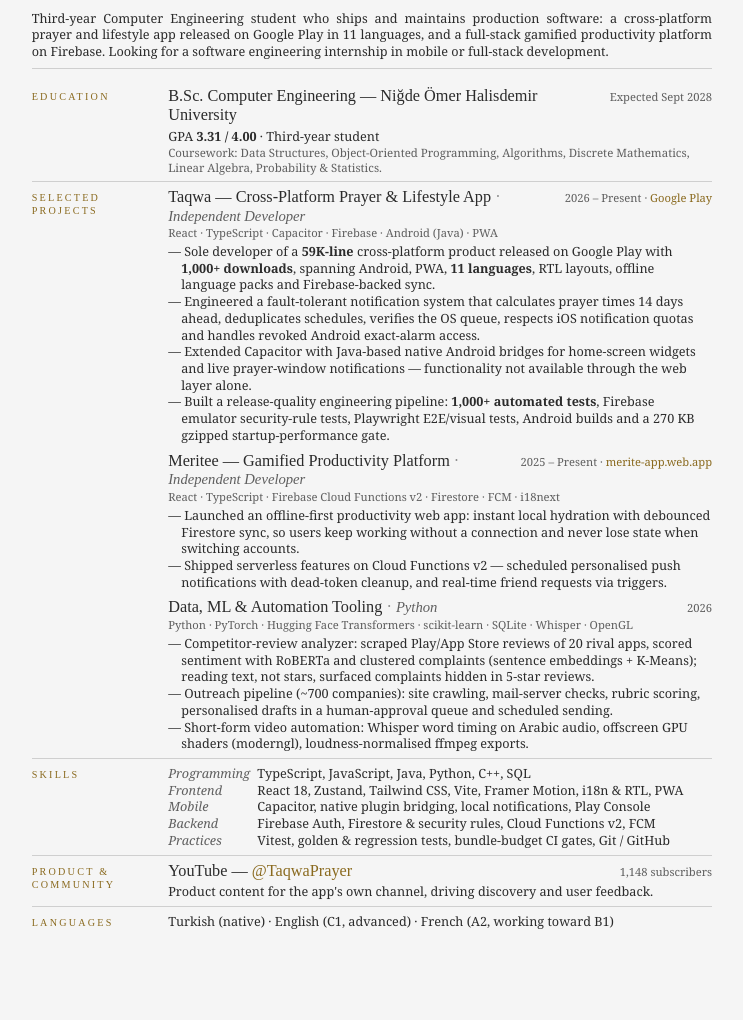
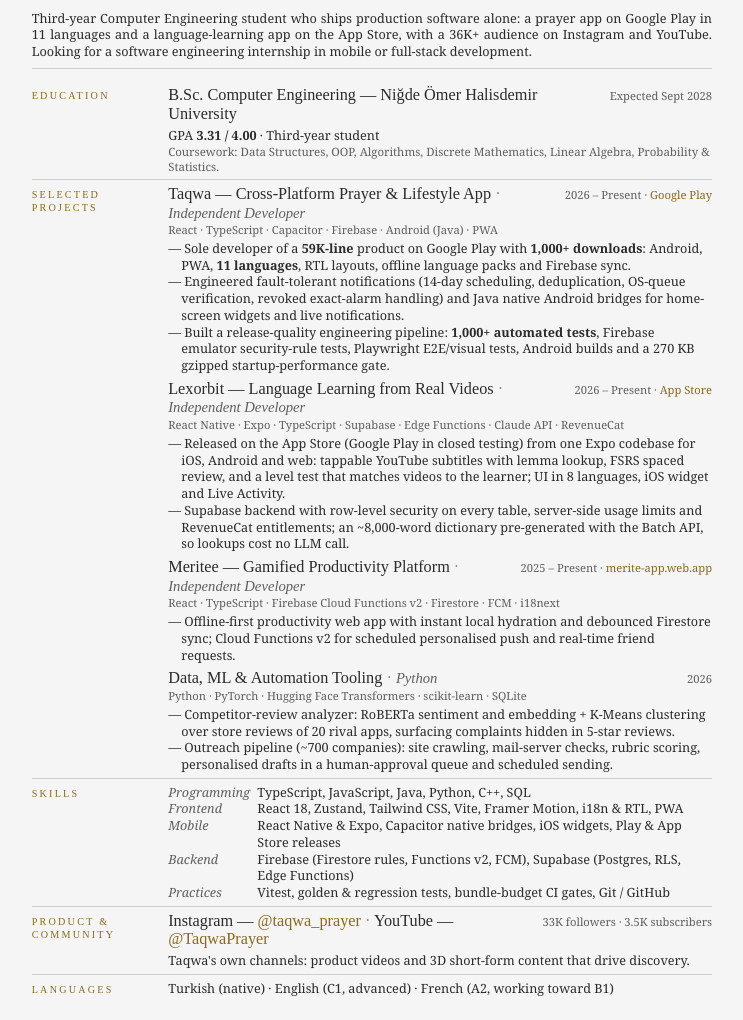
Before and after one commit to nydeilith/keremelbasan.dev, a plain HTML site: page cv/cv.html in a window 1280 px wide. Shown: the part 138-1158 px from the top of the page, without its empty margins (25-768 px from the left). Before the commit the page ends 1123 px from the top, so only its background shows below. Drawn offline with Linux system fonts and the light colour scheme; a web font is replaced by a local one.

Commit message:
CV: add Lexorbit (App Store), Instagram 33K / YouTube 3.5K; tighten to one page
Co-Authored-By: Claude Opus 5.5 <noreply@anthropic.com>

```diff
--- a/cv/cv.html
+++ b/cv/cv.html
@@ -27,7 +27,7 @@
   * { box-sizing: border-box; }
   html, body { margin: 0; background: var(--bg); color: var(--ink); }
   body { font-family: "Lora", Georgia, serif; font-size: 9.5pt; line-height: 1.32; -webkit-print-color-adjust: exact; print-color-adjust: exact; }
-  .page { width: 210mm; min-height: 297mm; padding: 10mm 15mm 8mm; }
+  .page { width: 210mm; min-height: 297mm; padding: 10mm 15mm 5mm; }
   a { color: var(--accent); text-decoration: none; }
 
   header { display: flex; justify-content: space-between; align-items: flex-end; gap: 24px; padding-bottom: 8px; border-bottom: 1px solid var(--line); }
@@ -37,10 +37,10 @@
 
   .summary { padding: 7px 0 8px; border-bottom: 1px solid var(--line); text-align: justify; }
 
-  section { display: grid; grid-template-columns: 34mm 1fr; gap: 0 8px; padding: 6px 0; border-bottom: 1px solid var(--line); }
+  section { display: grid; grid-template-columns: 34mm 1fr; gap: 0 8px; padding: 5px 0; border-bottom: 1px solid var(--line); }
   section:last-of-type { border-bottom: 0; }
   .label { font-family: "Lora", serif; font-size: 7.6pt; letter-spacing: .22em; text-transform: uppercase; color: var(--accent); padding-top: 3px; padding-right: 8px; }
-  .entry + .entry { margin-top: 8px; }
+  .entry + .entry { margin-top: 6px; }
   .entry-head { display: flex; justify-content: space-between; align-items: baseline; gap: 16px; }
   .entry-title { font-family: "Cormorant Garamond", serif; font-weight: 500; font-size: 12.2pt; line-height: 1.15; }
   .entry-title .sep { color: var(--faint); }
@@ -76,7 +76,7 @@
   </div>
 </header>
 
-<p class="summary">Third-year Computer Engineering student who ships and maintains production software: a cross-platform prayer and lifestyle app released on Google Play in 11 languages, and a full-stack gamified productivity platform on Firebase. Looking for a software engineering internship in mobile or full-stack development.</p>
+<p class="summary">Third-year Computer Engineering student who ships production software alone: a prayer app on Google Play in 11 languages and a language-learning app on the App Store, with a 36K+ audience on Instagram and YouTube. Looking for a software engineering internship in mobile or full-stack development.</p>
 
 <section>
   <div class="label">Education</div>
@@ -86,7 +86,7 @@
       <div class="entry-meta">Expected Sept 2028</div>
     </div>
     <div class="line">GPA <b>3.31 / 4.00</b> · Third-year student</div>
-    <div class="small">Coursework: Data Structures, Object-Oriented Programming, Algorithms, Discrete Mathematics, Linear Algebra, Probability &amp; Statistics.</div>
+    <div class="small">Coursework: Data Structures, OOP, Algorithms, Discrete Mathematics, Linear Algebra, Probability &amp; Statistics.</div>
   </div>
 </section>
 
@@ -100,10 +100,20 @@
       </div>
       <div class="stack"><span>React</span><span>TypeScript</span><span>Capacitor</span><span>Firebase</span><span>Android (Java)</span><span>PWA</span></div>
       <ul>
-        <li>Sole developer of a <b>59K-line</b> cross-platform product released on Google Play with <b>1,000+ downloads</b>, spanning Android, PWA, <b>11 languages</b>, RTL layouts, offline language packs and Firebase-backed sync.</li>
-        <li>Engineered a fault-tolerant notification system that calculates prayer times 14 days ahead, deduplicates schedules, verifies the OS queue, respects iOS notification quotas and handles revoked Android exact-alarm access.</li>
-        <li>Extended Capacitor with Java-based native Android bridges for home-screen widgets and live prayer-window notifications — functionality not available through the web layer alone.</li>
+        <li>Sole developer of a <b>59K-line</b> product on Google Play with <b>1,000+ downloads</b>: Android, PWA, <b>11 languages</b>, RTL layouts, offline language packs and Firebase sync.</li>
+        <li>Engineered fault-tolerant notifications (14-day scheduling, deduplication, OS-queue verification, revoked exact-alarm handling) and Java native Android bridges for home-screen widgets and live notifications.</li>
         <li>Built a release-quality engineering pipeline: <b>1,000+ automated tests</b>, Firebase emulator security-rule tests, Playwright E2E/visual tests, Android builds and a 270 KB gzipped startup-performance gate.</li>
+      </ul>
+    </div>
+    <div class="entry">
+      <div class="entry-head">
+        <div class="entry-title">Lexorbit — Language Learning from Real Videos <span class="sep">·</span> <span class="sub">Independent Developer</span></div>
+        <div class="entry-meta">2026 – Present · <a href="https://apps.apple.com/app/id6829423129">App Store</a></div>
+      </div>
+      <div class="stack"><span>React Native</span><span>Expo</span><span>TypeScript</span><span>Supabase</span><span>Edge Functions</span><span>Claude API</span><span>RevenueCat</span></div>
+      <ul>
+        <li>Released on the App Store (Google Play in closed testing) from one Expo codebase for iOS, Android and web: tappable YouTube subtitles with lemma lookup, FSRS spaced review, and a level test that matches videos to the learner; UI in 8 languages, iOS widget and Live Activity.</li>
+        <li>Supabase backend with row-level security on every table, server-side usage limits and RevenueCat entitlements; an ~8,000-word dictionary pre-generated with the Batch API, so lookups cost no LLM call.</li>
       </ul>
     </div>
     <div class="entry">
@@ -113,8 +123,7 @@
       </div>
       <div class="stack"><span>React</span><span>TypeScript</span><span>Firebase Cloud Functions v2</span><span>Firestore</span><span>FCM</span><span>i18next</span></div>
       <ul>
-        <li>Launched an offline-first productivity web app: instant local hydration with debounced Firestore sync, so users keep working without a connection and never lose state when switching accounts.</li>
-        <li>Shipped serverless features on Cloud Functions v2 — scheduled personalised push notifications with dead-token cleanup, and real-time friend requests via triggers.</li>
+        <li>Offline-first productivity web app with instant local hydration and debounced Firestore sync; Cloud Functions v2 for scheduled personalised push and real-time friend requests.</li>
       </ul>
     </div>
     <div class="entry">
@@ -122,11 +131,10 @@
         <div class="entry-title">Data, ML &amp; Automation Tooling <span class="sep">·</span> <span class="sub">Python</span></div>
         <div class="entry-meta">2026</div>
       </div>
-      <div class="stack"><span>Python</span><span>PyTorch</span><span>Hugging Face Transformers</span><span>scikit-learn</span><span>SQLite</span><span>Whisper</span><span>OpenGL</span></div>
+      <div class="stack"><span>Python</span><span>PyTorch</span><span>Hugging Face Transformers</span><span>scikit-learn</span><span>SQLite</span></div>
       <ul>
-        <li>Competitor-review analyzer: scraped Play/App Store reviews of 20 rival apps, scored sentiment with RoBERTa and clustered complaints (sentence embeddings + K-Means); reading text, not stars, surfaced complaints hidden in 5-star reviews.</li>
+        <li>Competitor-review analyzer: RoBERTa sentiment and embedding + K-Means clustering over store reviews of 20 rival apps, surfacing complaints hidden in 5-star reviews.</li>
         <li>Outreach pipeline (~700 companies): site crawling, mail-server checks, rubric scoring, personalised drafts in a human-approval queue and scheduled sending.</li>
-        <li>Short-form video automation: Whisper word timing on Arabic audio, offscreen GPU shaders (moderngl), loudness-normalised ffmpeg exports.</li>
       </ul>
     </div>
   </div>
@@ -137,8 +145,8 @@
   <div class="skills">
     <i>Programming</i><div>TypeScript, JavaScript, Java, Python, C++, SQL</div>
     <i>Frontend</i><div>React 18, Zustand, Tailwind CSS, Vite, Framer Motion, i18n &amp; RTL, PWA</div>
-    <i>Mobile</i><div>Capacitor, native plugin bridging, local notifications, Play Console</div>
-    <i>Backend</i><div>Firebase Auth, Firestore &amp; security rules, Cloud Functions v2, FCM</div>
+    <i>Mobile</i><div>React Native &amp; Expo, Capacitor native bridges, iOS widgets, Play &amp; App Store releases</div>
+    <i>Backend</i><div>Firebase (Firestore rules, Functions v2, FCM), Supabase (Postgres, RLS, Edge Functions)</div>
     <i>Practices</i><div>Vitest, golden &amp; regression tests, bundle-budget CI gates, Git / GitHub</div>
   </div>
 </section>
@@ -147,10 +155,10 @@
   <div class="label">Product &amp; Community</div>
   <div>
     <div class="yt-head">
-      <div class="entry-title">YouTube — <a href="https://www.youtube.com/@TaqwaPrayer">@TaqwaPrayer</a></div>
-      <div class="entry-meta">1,148 subscribers</div>
+      <div class="entry-title">Instagram — <a href="https://www.instagram.com/taqwa_prayer/">@taqwa_prayer</a> <span class="sep">·</span> YouTube — <a href="https://www.youtube.com/@TaqwaPrayer">@TaqwaPrayer</a></div>
+      <div class="entry-meta">33K followers · 3.5K subscribers</div>
     </div>
-    <div class="line">Product content for the app's own channel, driving discovery and user feedback.</div>
+    <div class="line">Taqwa's own channels: product videos and 3D short-form content that drive discovery.</div>
   </div>
 </section>
 
```
Also changed, not shown: 2 other files.
